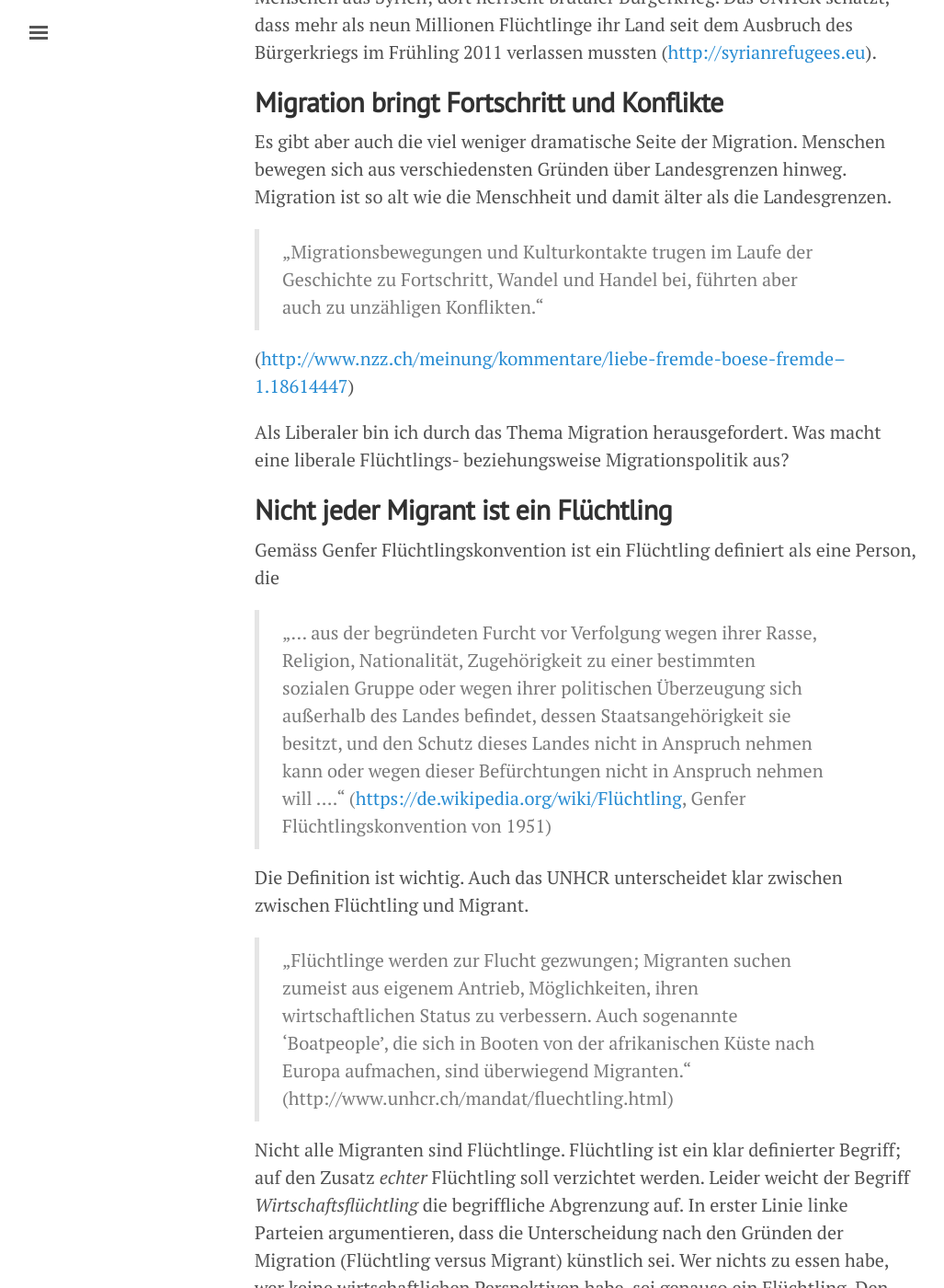
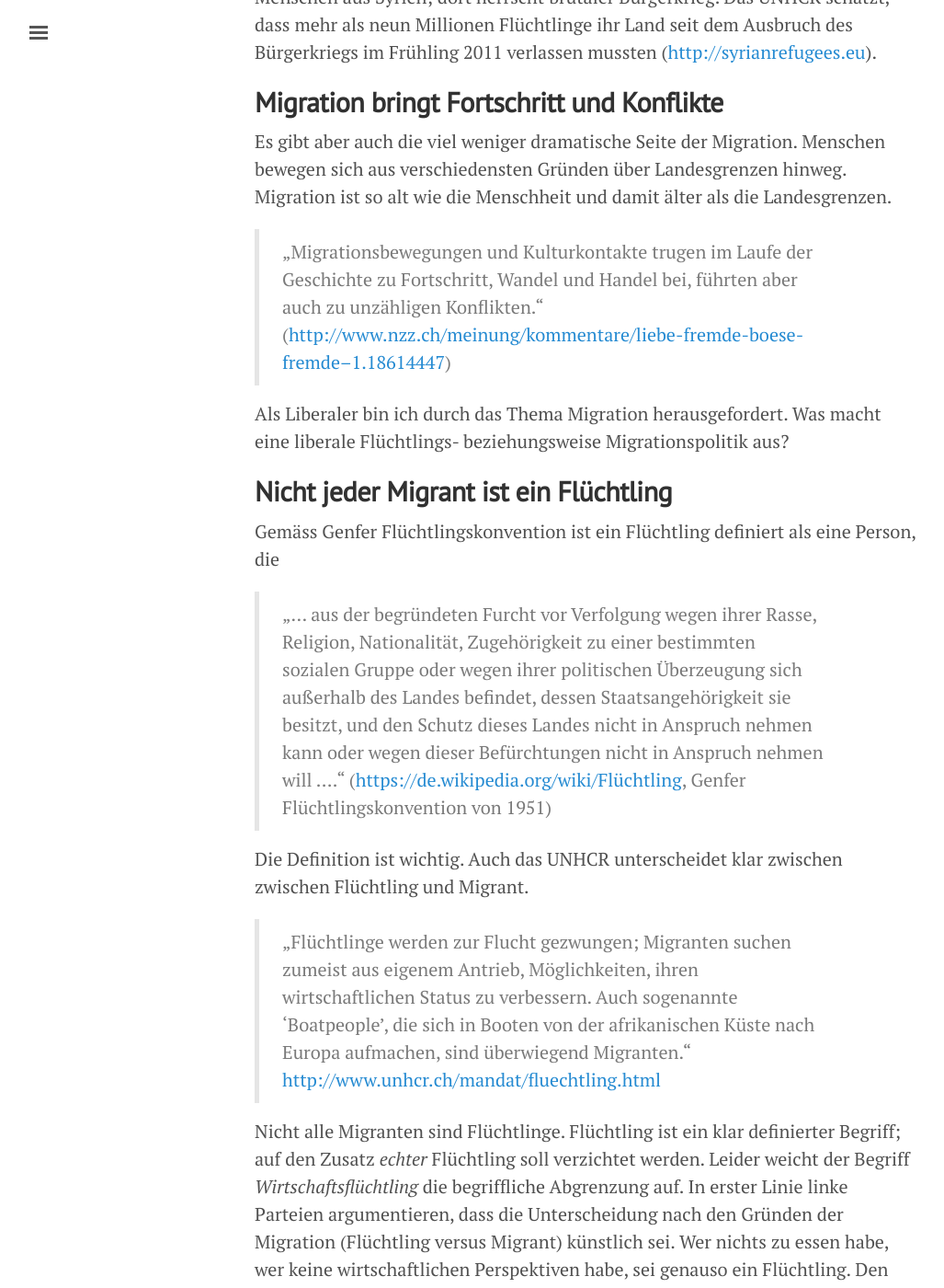
Before and after one commit to freinhard/freinhard.github.io, a Jekyll site: the page built from _posts/2015-11-03-fluechtlinge-migration.md, in a window 1280 px wide and 1400 px high, scrolled down 623 px. Shown: the whole window at 92% size, without its empty margins (3-1030 px from the left). Built offline with Jekyll 4.4.1, drawn with Linux system fonts in a browser that asks for light colours; comment, search, counter and statistics services are not loaded; some of the changed lines change nothing that is shown.

Commit message:
Add link

```diff
--- a/_posts/2015-11-03-fluechtlinge-migration.md
+++ b/_posts/2015-11-03-fluechtlinge-migration.md
@@ -13,7 +13,6 @@ Die Gefahren und das grosse Leid, welchem die Menschen auf der Flucht ausgesetzt
 Es gibt aber auch die viel weniger dramatische Seite der Migration. Menschen bewegen sich aus verschiedensten Gründen über Landesgrenzen hinweg. Migration ist so alt wie die Menschheit und damit älter als die Landesgrenzen.
 
 > „Migrationsbewegungen und Kulturkontakte trugen im Laufe der Geschichte zu Fortschritt, Wandel und Handel bei, führten aber auch zu unzähligen Konflikten.“
-
 ([http://www.nzz.ch/meinung/kommentare/liebe-fremde-boese-fremde–1.18614447](http://www.nzz.ch/meinung/kommentare/liebe-fremde-boese-fremde–1.18614447))
 
 Als Liberaler bin ich durch das Thema Migration herausgefordert. Was macht eine liberale Flüchtlings- beziehungsweise Migrationspolitik aus?
@@ -21,13 +20,15 @@ Als Liberaler bin ich durch das Thema Migration herausgefordert. Was macht eine
 ## Nicht jeder Migrant ist ein Flüchtling
 Gemäss Genfer Flüchtlingskonvention ist ein Flüchtling definiert als eine Person, die
 
-> „… aus der begründeten Furcht vor Verfolgung wegen ihrer Rasse, Religion, Nationalität, Zugehörigkeit zu einer bestimmten sozialen Gruppe oder wegen ihrer politischen Überzeugung sich außerhalb des Landes befindet, dessen Staatsangehörigkeit sie besitzt, und den Schutz dieses Landes nicht in Anspruch nehmen kann oder wegen dieser Befürchtungen nicht in Anspruch nehmen will ….“ ([https://de.wikipedia.org/wiki/Flüchtling](https://de.wikipedia.org/wiki/Flüchtling), Genfer Flüchtlingskonvention von 1951)
+> „… aus der begründeten Furcht vor Verfolgung wegen ihrer Rasse, Religion, Nationalität, Zugehörigkeit zu einer bestimmten sozialen Gruppe oder wegen ihrer politischen Überzeugung sich außerhalb des Landes befindet, dessen Staatsangehörigkeit sie besitzt, und den Schutz dieses Landes nicht in Anspruch nehmen kann oder wegen dieser Befürchtungen nicht in Anspruch nehmen will ….“
+([https://de.wikipedia.org/wiki/Flüchtling](https://de.wikipedia.org/wiki/Flüchtling), Genfer Flüchtlingskonvention von 1951)
 
 Die Definition ist wichtig. Auch das UNHCR unterscheidet klar zwischen zwischen Flüchtling und Migrant.
 
-> „Flüchtlinge werden zur Flucht gezwungen; Migranten suchen zumeist aus eigenem Antrieb, Möglichkeiten, ihren wirtschaftlichen Status zu verbessern. Auch sogenannte ‘Boatpeople’, die sich in Booten von der afrikanischen Küste nach Europa aufmachen, sind überwiegend Migranten.“ (http://www.unhcr.ch/mandat/fluechtling.html)
+> „Flüchtlinge werden zur Flucht gezwungen; Migranten suchen zumeist aus eigenem Antrieb, Möglichkeiten, ihren wirtschaftlichen Status zu verbessern. Auch sogenannte ‘Boatpeople’, die sich in Booten von der afrikanischen Küste nach Europa aufmachen, sind überwiegend Migranten.“
+[http://www.unhcr.ch/mandat/fluechtling.html](http://www.unhcr.ch/mandat/fluechtling.html)
 
-Nicht alle Migranten sind Flüchtlinge. Flüchtling ist ein klar definierter Begriff; auf den Zusatz _echter_ Flüchtling soll verzichtet werden. Leider weicht der Begriff *Wirtschaftsflüchtling* die begriffliche Abgrenzung auf. In erster Linie linke Parteien argumentieren, dass die Unterscheidung nach den Gründen der Migration (Flüchtling versus Migrant) künstlich sei. Wer nichts zu essen habe, wer keine wirtschaftlichen Perspektiven habe, sei genauso ein Flüchtling. Den Wirtschaftsflüchtling gibt es aber per definitionem nicht.
+Nicht alle Migranten sind Flüchtlinge. Flüchtling ist ein klar definierter Begriff; auf den Zusatz *echter* Flüchtling soll verzichtet werden. Leider weicht der Begriff *Wirtschaftsflüchtling* die begriffliche Abgrenzung auf. In erster Linie linke Parteien argumentieren, dass die Unterscheidung nach den Gründen der Migration (Flüchtling versus Migrant) künstlich sei. Wer nichts zu essen habe, wer keine wirtschaftlichen Perspektiven habe, sei genauso ein Flüchtling. Den Wirtschaftsflüchtling gibt es aber per definitionem nicht.
 
 Abgrenzungen sind nicht immer klar und einfach. Die klare Unterscheidung zwischen Flüchtling und Arbeitsmigrant ist aber möglich und sogar unbedingt notwenig.
 
```
